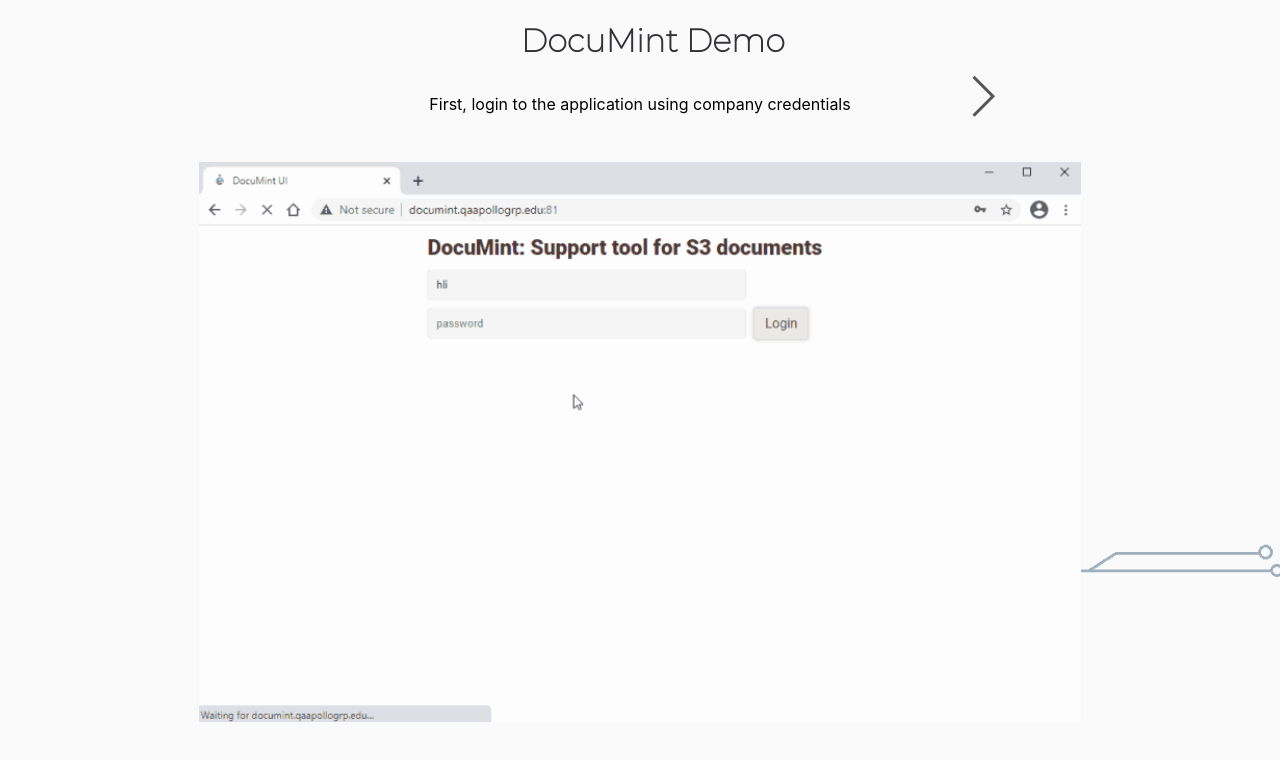
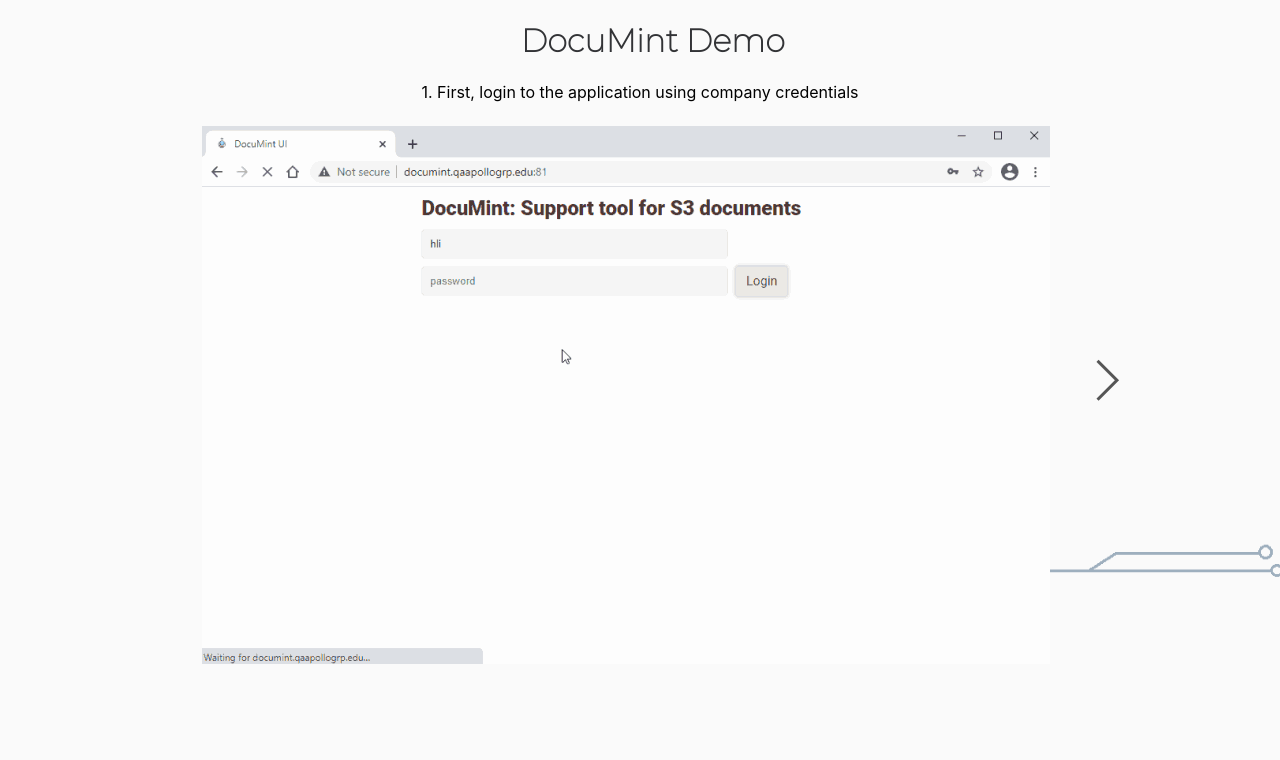
Before and after one commit to Teggoon/Personal-Portfolio, a React (Create React App) app: page /documintdemo in a window 1280 px wide. Shown: the top 760 px of the page. Built offline with nearby package versions, Linux system fonts and the light colour scheme.

Commit message:
moved arrow button position, added hover styling

```diff
--- a/src/components/DocuMintDemoPage.js
+++ b/src/components/DocuMintDemoPage.js
@@ -24,21 +24,20 @@ const DocuMintDemoPage = () => {
     return (
         <div className="demo-page">
             <h1 className="demo-page-title">DocuMint Demo</h1>
-            <div className="demo-explanation-row-container">
-                <span className="demo-page-button-left-container">
-                    {pageNumber > minPageNUmber && <span className="arrow-button arrow-left " onClick={handleLeftButtonClick}></span>}
+                {pageNumber == 0 && <span className="demo-gif-explanation">1. First, login to the application using company credentials</span>}
+                {pageNumber == 1 && <span className="demo-gif-explanation">2. Search for student documents by studentID.</span>}
+                {pageNumber == 2 && <span className="demo-gif-explanation">3. Filter and sort results to find documents easily.</span>}
+            <div className="flexbox-for-gif-and-arrow-buttons">
+                <span className="demo-page-button-left-container demo-page-button-container" onClick={handleLeftButtonClick}>
+                    {pageNumber > minPageNUmber && <span className="arrow-button arrow-left "></span>}
                 </span>
-                {pageNumber == 0 && <span className="demo-gif-explanation">First, login to the application using company credentials</span>}
-                {pageNumber == 1 && <span className="demo-gif-explanation">Search for student documents by studentID.</span>}
-                {pageNumber == 2 && <span className="demo-gif-explanation">Filter and sort results to find documents easily.</span>}
-                <span className="demo-page-button-right-container">
-                    {pageNumber < maxPageNumber && <span className="arrow-button arrow-right demo-page-button-right" onClick={handleRightButtonClick}></span>}
-                </span>
-            </div>
-            <div>
                 {pageNumber == 0 && <img className="demo-gif" src={DocuMintLogin}></img>}
                 {pageNumber == 1 && <img className="demo-gif" src={DocuMintSearchAndView}></img>}
                 {pageNumber == 2 && <img className="demo-gif" src={DocuMintFilterAndSort}></img>}
+
+                <span className="demo-page-button-right-container demo-page-button-container" onClick={handleRightButtonClick}>
+                    {pageNumber < maxPageNumber && <span className="arrow-button arrow-right demo-page-button-right"></span>}
+                </span>
             </div>
         </div>
     );
--- a/src/css/App.css
+++ b/src/css/App.css
@@ -286,28 +286,43 @@ body {
 .demo-gif-explanation {
   display: inline-block;
   position: relative;
-  width: 50vw;
+  width: 100vw;
   text-align: center;
+  padding-bottom: 3vh;
 }
-.demo-page-button-left-container {
+.flexbox-for-gif-and-arrow-buttons {
+  display: flex;
+  height: auto;
+}
+.demo-gif {
+  max-height: 75vh;
+  object-fit: contain;
+  flex-shrink: 2;
+  background-color: blueviolet;
+}
+.demo-page-button-container {
   display: inline-block;
-  width: 25vw;
-  box-sizing: content-box;
+  flex-grow: 1;
+  box-sizing: border-box;
 }
-.demo-page-button-right-container {
-  display: inline-block;
+.demo-page-button-container:hover {
+  animation: arrowbuttonhover 0.3s ease;
+  background-color: rgba(230,230,230, 0.3);
+  cursor: pointer;
 }
 .demo-explanation-row-container {
   height: 10vh;
 }
 .arrow-right {
-  transform: rotate(-45deg);
-  -webkit-transform: rotate(-45deg);
+  margin-left: 15%;
+  transform: translateY(30vh) rotate(-45deg);
+  -webkit-transform: translateY(30vh) rotate(-45deg);
 }
 .arrow-left {
-  transform: rotate(135deg);
-  -webkit-transform: rotate(135deg);
   float: right;
+  margin-right: 15%;
+  transform: translateY(30vh) rotate(135deg);
+  -webkit-transform: translateY(30vh) rotate(135deg);
 }
 
 .arrow-div {
@@ -317,13 +332,6 @@ body {
   border-top: 139px solid transparent;
   border-bottom: 139px solid transparent;
 }
-.demo-gif {
-  width: 80vw;
-  max-height: 70vh;
-  margin-left: 10vw;
-  object-fit: contain;
-}
-
 
 #arrow-orange {
   border-left: 130px solid var(--light-orange);
@@ -413,6 +421,13 @@ body {
   }
 }
 
+@keyframes arrowbuttonhover {
+  from {
+    background-color: rgba(230,230,230,0.0);
+  } to {
+    background-color: rgba(230,230,230,0.3);
+  }
+}
 
 @media screen and (max-width: 560px) {
   .logo {
```
Also changed, not shown: src/image/arrow-right.svg (added).
